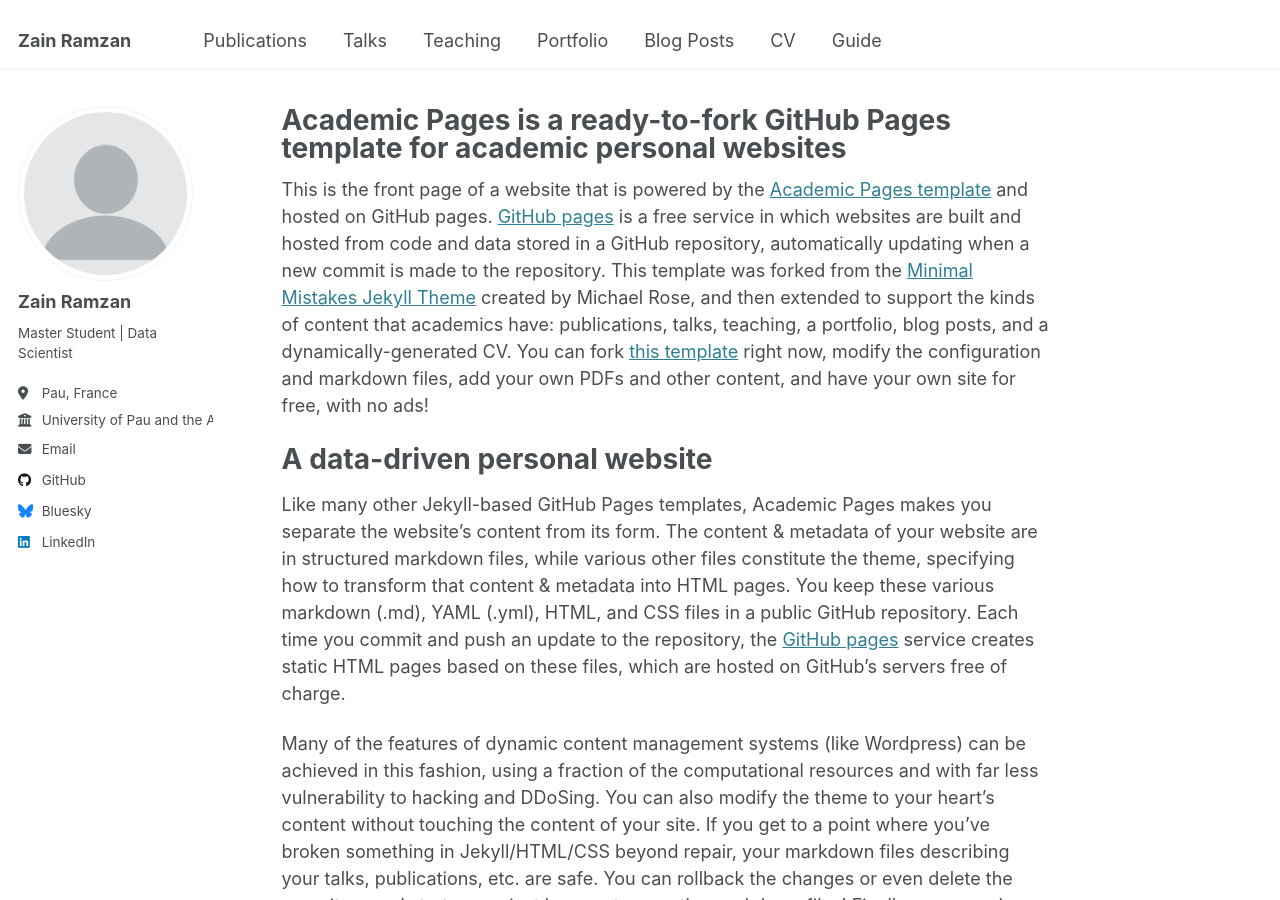
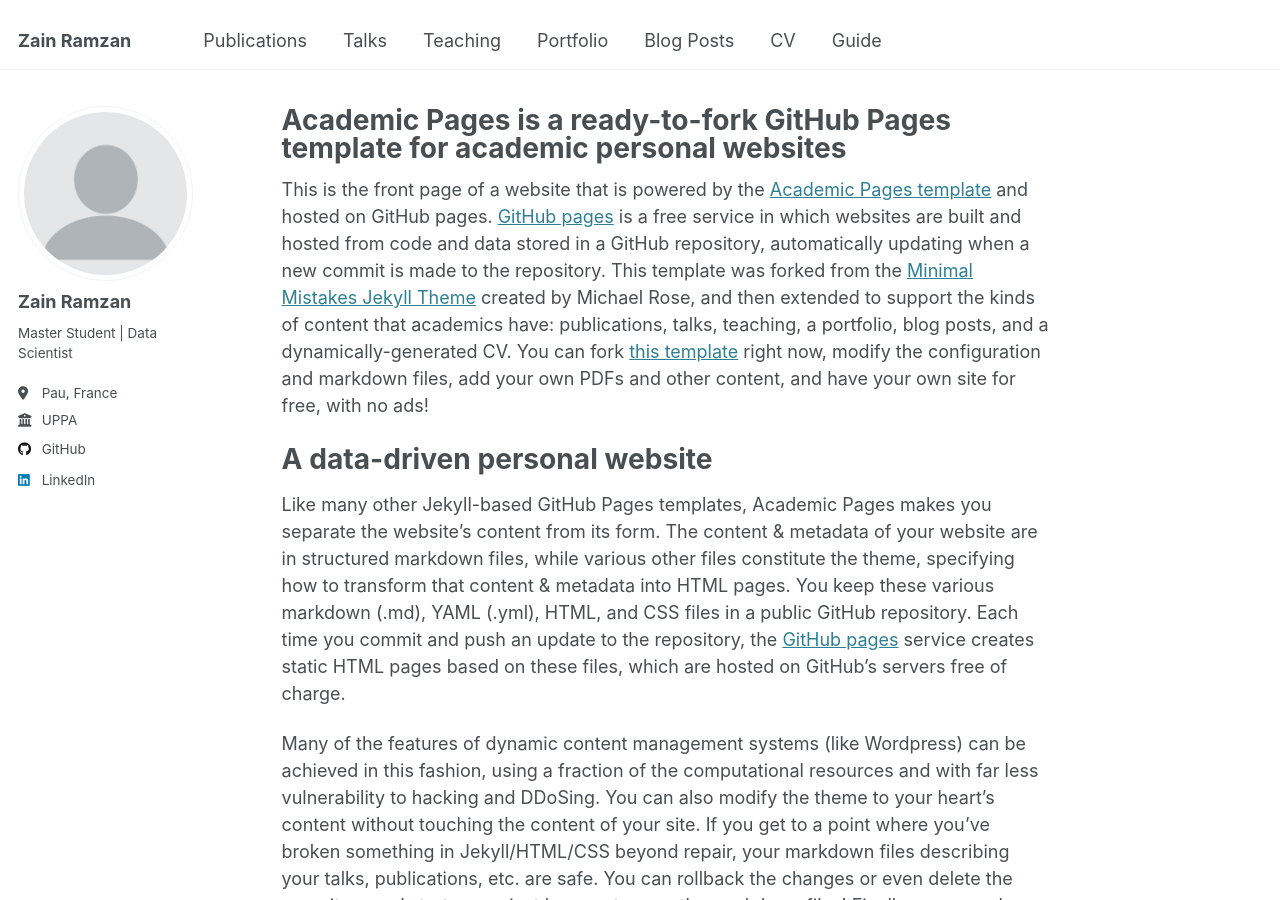
Before and after one commit to zain-ramzan/zain-ramzan.github.io, a Jekyll site: the page built from _pages/about.md, in a window 1280 px wide and 900 px high. Built offline with Jekyll 4.4.1, drawn with Linux system fonts in a browser that asks for light colours.

Commit message:
Update _config.yml

```diff
--- a/_config.yml
+++ b/_config.yml
@@ -27,9 +27,9 @@
   pronouns         : # example: "she/her"
   bio              : "Master Student | Data Scientist"
   location         : "Pau, France"
-  employer         : "University of Pau and the Adour Region"
+  employer         : "UPPA"
   uri              : # URL
-  email            : "zain.ramzan@etud.univ-pau.fr"
+  email            : # zain.ramzan@etud.univ-pau.fr
 
   # Academic websites
   arxiv            : # URL - Update with the correct link to your profile
@@ -50,7 +50,7 @@
   stackoverflow    : # User number or user number and name (i.e., use "1" or "1/jeff-atwood")
 
   # Social media
-  bluesky          : "bsky.app" # Replace this with you Bluesky username
+  bluesky          : # "bsky.app" # Replace this with you Bluesky username
   facebook         : # Username
   flickr           : # Username
   foursquare       : # Username
```
